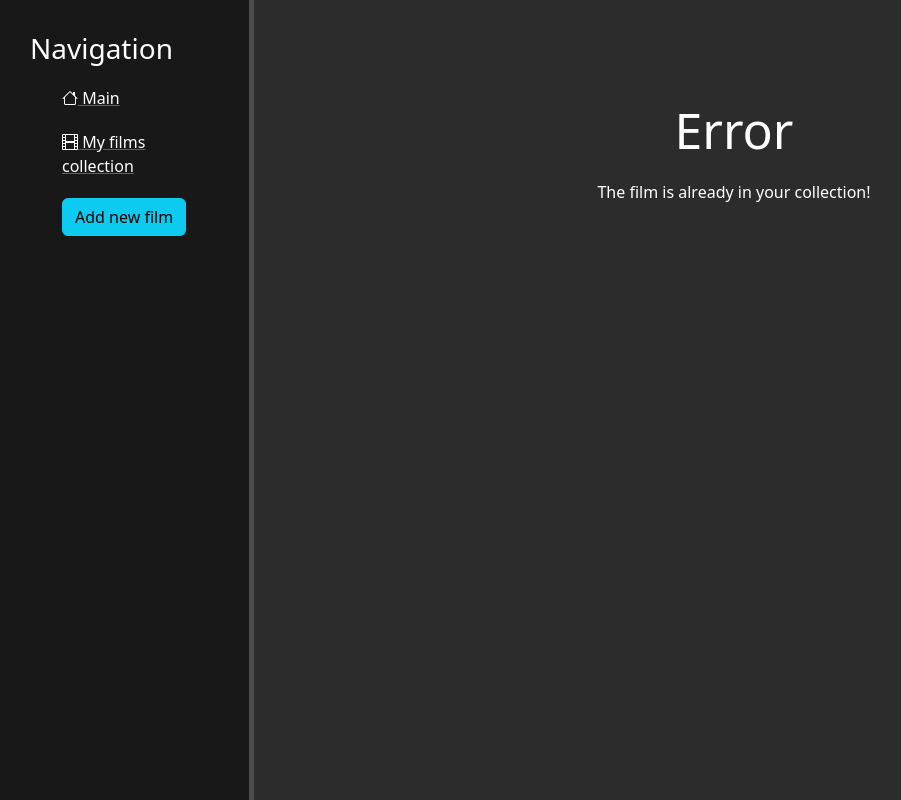
After one commit to sofiiaka/mycinema, a Django app: template main/templates/main/film_already_exist_error.html in a window 1280 px wide. The commit adds this page. Shown: the whole page, without its empty margins (2-903 px from the left). Run offline with Django 4.2, Linux system fonts and the light colour scheme; the template is opened without the code that fills it, so the values that code supplies are empty.

Commit message:
add new view, url, template so that the movie is not saved multiple times

```diff
--- /dev/null
+++ b/main/templates/main/film_already_exist_error.html
@@ -0,0 +1,12 @@
+{% extends 'main/layout.html' %}
+
+
+{% block title %}Error{% endblock %}
+
+
+{% block content %}
+    <div class="features">
+        <h1>Error</h1>
+        <p>The film is already in your collection!</p>
+    </div>
+{% endblock %}
--- a/main/templates/main/home.html
+++ b/main/templates/main/home.html
@@ -7,6 +7,6 @@
 {% block content %}
     <div class="features">
         <h1>{{ title }}</h1>
-        <p>Проверка работы</p>
+        <p>Home page</p>
     </div>
 {% endblock %}
--- a/main/templates/main/layout.html
+++ b/main/templates/main/layout.html
@@ -15,8 +15,8 @@
     <aside>
         <h3>Navigation</h3>
         <ul>
-            <a href=""><li><i class="bi bi-house"></i>Main</li></a>
-            <a href="{% url 'collections_film' %}"><li><i class="bi bi-info"></i>My films collection</li></a>
+            <a href="{% url 'home' %}"><li><i class="bi bi-house"></i> Main</li></a>
+            <a href="{% url 'collections_film' %}"><li><i class="bi bi-film"></i> My films collection</li></a>
             <a href="{% url 'add_film' %}"><li><button class="btn btn-info"><i class="fas fa-plus"></i>Add new film</button></li></a>
         </ul>
     </aside>
--- a/main/urls.py
+++ b/main/urls.py
@@ -2,9 +2,10 @@ from django.urls import path
 from . import views
 
 urlpatterns = [
-    path('', views.home),
+    path('', views.home, name='home'),
     path('add-film', views.add_film, name='add_film'),
     path('film/<id>',  views.film_details, name='film_detail'),
     path('add-film-to-collection/<id>', views.add_film_to_collection, name='add_film_to_collection'),
-    path('collections-film/', views.collections_film, name='collections_film')
+    path('collections-film/', views.collections_film, name='collections_film'),
+    path('film-already-exist-error/', views.film_already_exist, name='film_already_exist_error')
 ]
```
Also changed, not shown: main/views.py (+42 -34 lines), db.sqlite3.
